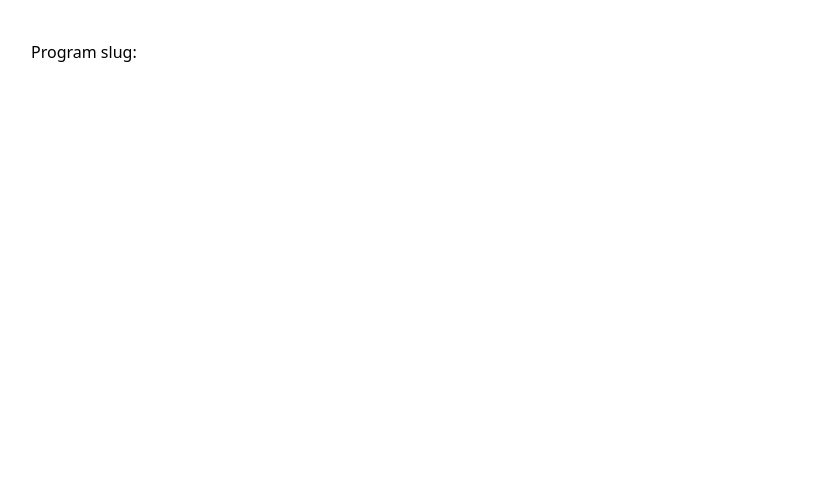
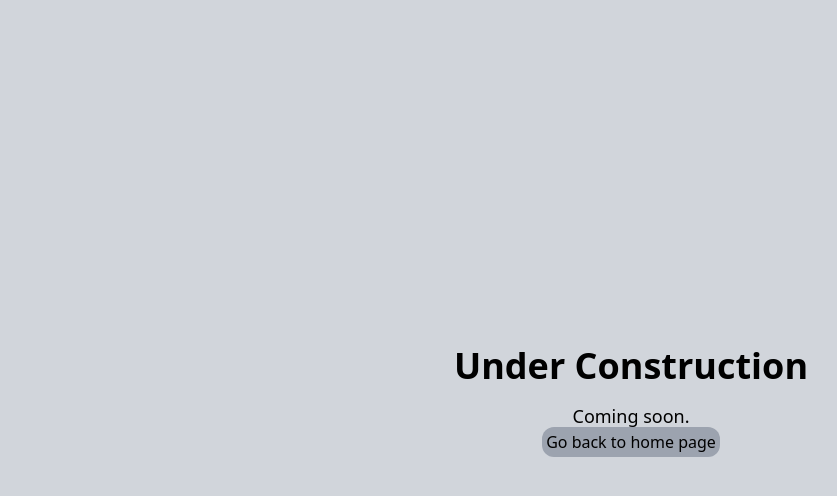
Before and after one commit to BruceStar314/Community-Self-Defense, a Next.js app: page /programs/boxing in a window 1280 px wide. Shown: the top 496 px of the page, without its empty margins (9-846 px from the left). Built offline with nearby package versions, Linux system fonts and the light colour scheme.

Commit message:
added under construction

```diff
--- a/src/app/programs/[slug]/page.tsx
+++ b/src/app/programs/[slug]/page.tsx
@@ -1,11 +1,13 @@
-export default function ProgramPage({
-  params,
-}: {
-  params: { slug: string };
-}) {
+import Link from "next/link";
+
+export default function SchedulePage() {
   return (
-    <div style={{ padding: 40 }}>
-      <h1>Program slug:</h1>
+    <div className="h-screen w-full bg-gray-300 flex items-center justify-center">
+      <div className="text-center">
+        <h1 className="text-4xl mb-4 font-bold">Under Construction</h1>
+        <p className="text-lg">Coming soon.</p>
+        <Link href="/" className="text-l h-3xl w-xl bg-gray-400 rounded-xl p-1">Go back to home page</Link>
+      </div>
     </div>
   );
 }
--- a/src/app/schedule/page.tsx
+++ b/src/app/schedule/page.tsx
@@ -1,8 +1,13 @@
+import Link from "next/link";
+
 export default function SchedulePage() {
   return (
-    <div className="p-12">
-      <h1 className="text-4xl mb-6">Class Schedule</h1>
-      <p>Schedule content goes here.</p>
+    <div className="h-screen w-full bg-gray-300 flex items-center justify-center">
+      <div className="text-center">
+        <h1 className="text-4xl mb-4 font-bold">Under Construction</h1>
+        <p className="text-lg">Coming soon.</p>
+        <Link href="/" className="text-l h-3xl w-xl bg-gray-400 rounded-xl p-1">Go back to home page</Link>
+      </div>
     </div>
   );
 }
```
